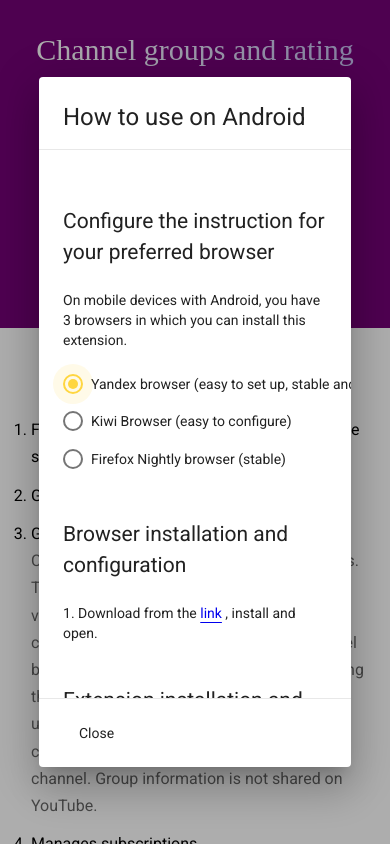
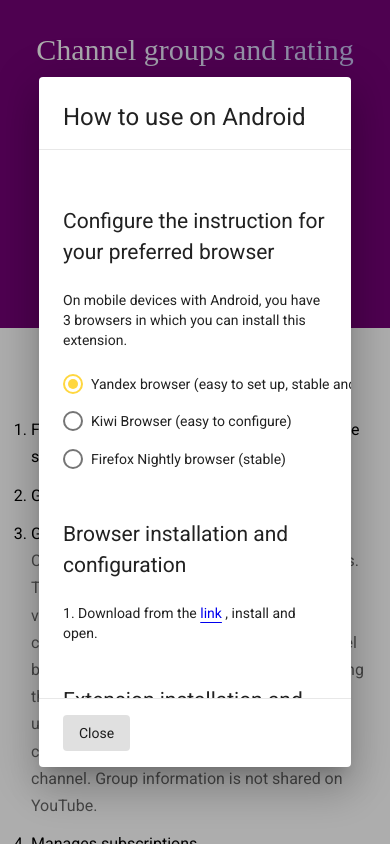
Before and after one commit to anton-voronov-a/channelg, an Angular app in the folder spa/: page / in a window 390 px wide. Both pictures are taken after a click on the button "Mobile devices". Built offline with nearby package versions, Linux system fonts and the light colour scheme; a web font is replaced by a local one.

Commit message:
mobile devices instructions

```diff
--- a/spa/src/app/help-dialog/help-dialog.component.html
+++ b/spa/src/app/help-dialog/help-dialog.component.html
@@ -117,5 +117,7 @@
 
 
 <div mat-dialog-actions>
-  <button mat-button mat-dialog-close>Close</button>
+  <button mat-button
+          mat-dialog-close
+          cdkFocusInitial>Close</button>
 </div>
```
Also changed, not shown: 3 other files (tests, documents, lock files or other folders).
